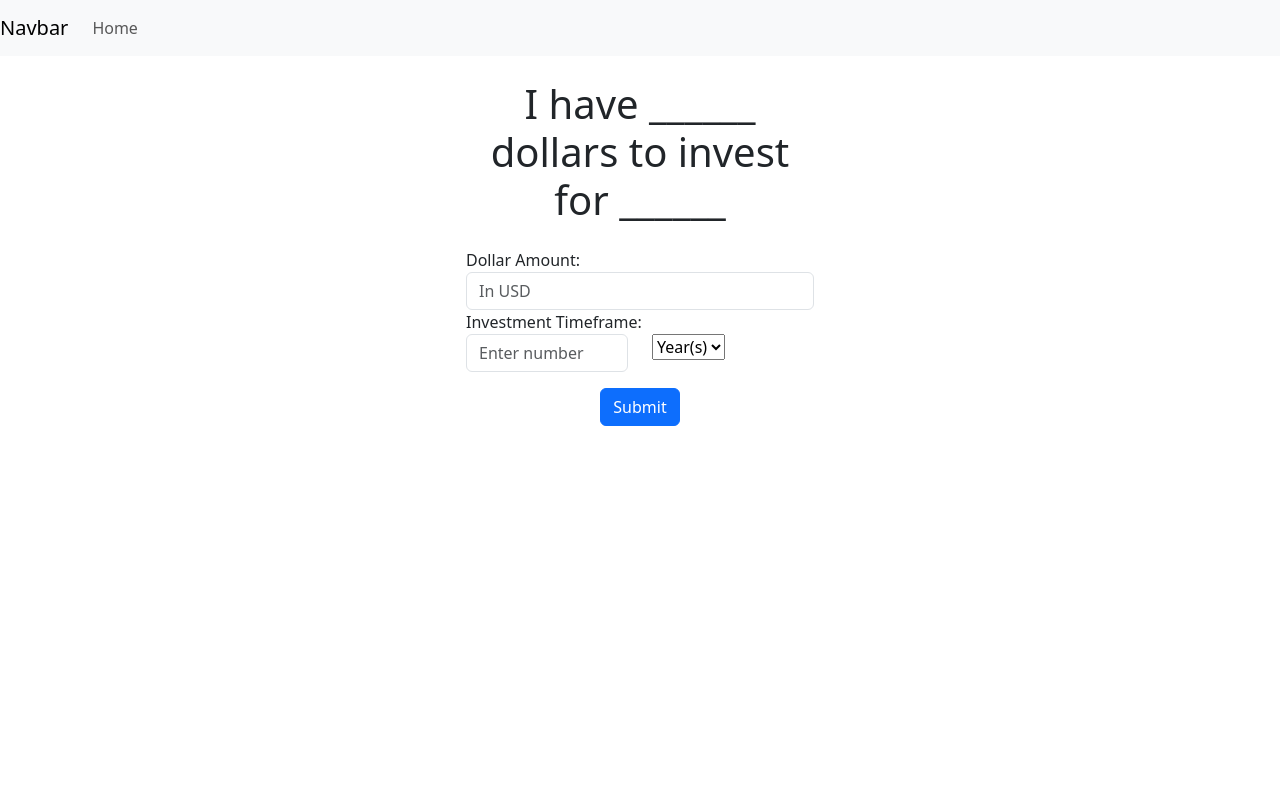
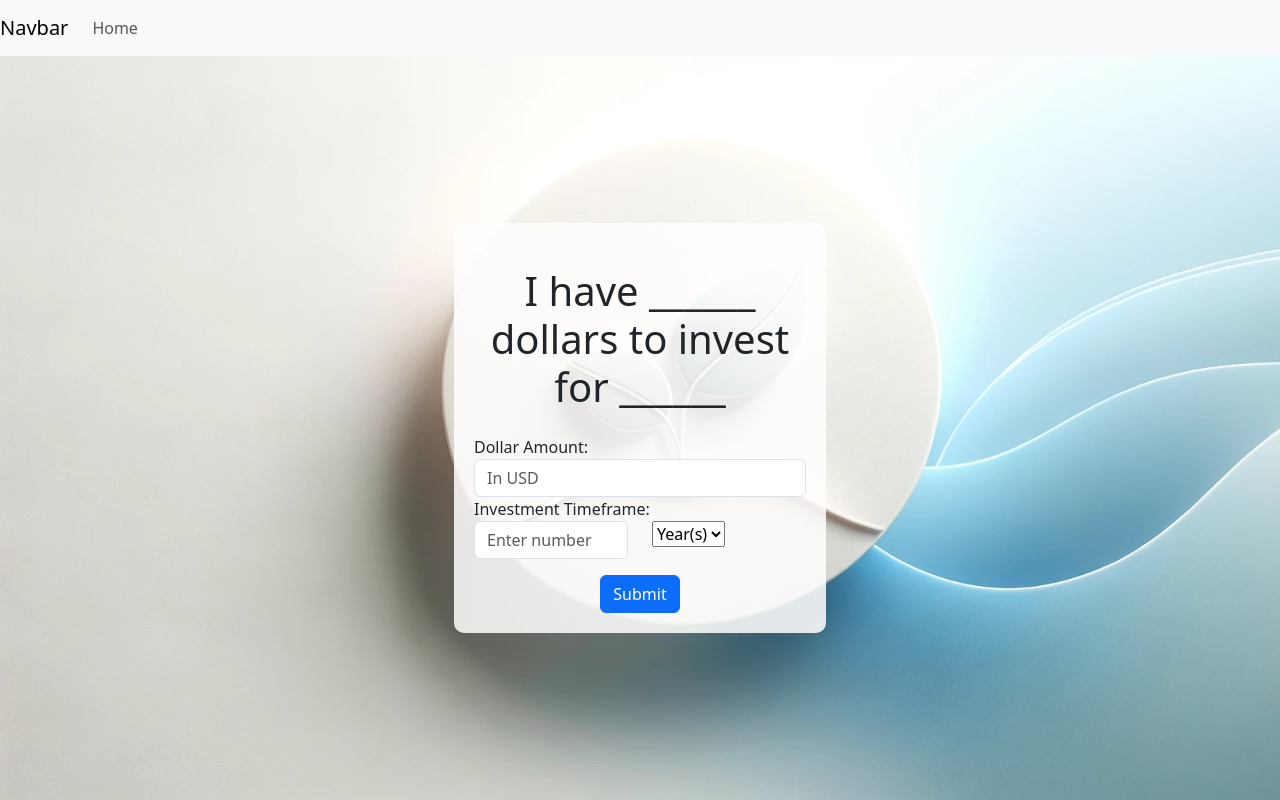
Before and after one commit to WalterHansWong/metaphor-personal-financial-advisor, a Flask app: page / in a window 1280 px wide. Run offline with Flask 3, Linux system fonts and the light colour scheme.

Commit message:
Added background image to website. Generated with Dalle3

```diff
--- a/app/templates/base.html
+++ b/app/templates/base.html
@@ -7,6 +7,14 @@
     <!-- Bootstrap CSS -->
     <link href="https://cdn.jsdelivr.net/npm/bootstrap@5.3.0/dist/css/bootstrap.min.css" rel="stylesheet">
     <title>{{ title }}</title>
+    <!-- Custom CSS -->
+    <style>
+      body {
+        background-image: url('/static/images/website_background.png');
+        background-size: cover; /* this will cover the entire viewport */
+        background-attachment: fixed; /* this will fix the background image in place */
+      }
+    </style>
   </head>
   <body>
     <nav class="navbar navbar-expand-lg navbar-light bg-light">
--- a/app/templates/index.html
+++ b/app/templates/index.html
@@ -1,9 +1,29 @@
 {% extends "base.html" %}
 
 {% block content %}
+<style>
+    html, body {
+        height: 100%;
+        margin: 0;
+    }
+    body {
+        display: flex;
+        flex-direction: column;
+        justify-content: center;
+    }
+    .container {
+        width: 100%;
+        margin: auto;
+    }
+    .opaque-window {
+        background-color: rgba(255, 254, 254, 0.859); /* white background with 80% opacity */
+        padding: 20px;
+        border-radius: 10px; /* optional: for rounded corners */
+    }
+</style>
 <div class="container">
     <div class="row justify-content-center">
-        <div class="col-md-4">
+        <div class="col-md-4 opaque-window">
             <h1 class="my-4 text-center">I have ______ dollars to invest for ______</h1>
             <form action="/" method="post">
                 <div class="form-group">
```
Also changed, not shown: app/static/images/2.0_2year_graph.png (added), app/static/images/222.0_2year_graph.png (added), app/static/images/400.0_2year_graph.png (added), app/static/images/website_background.png (added).
